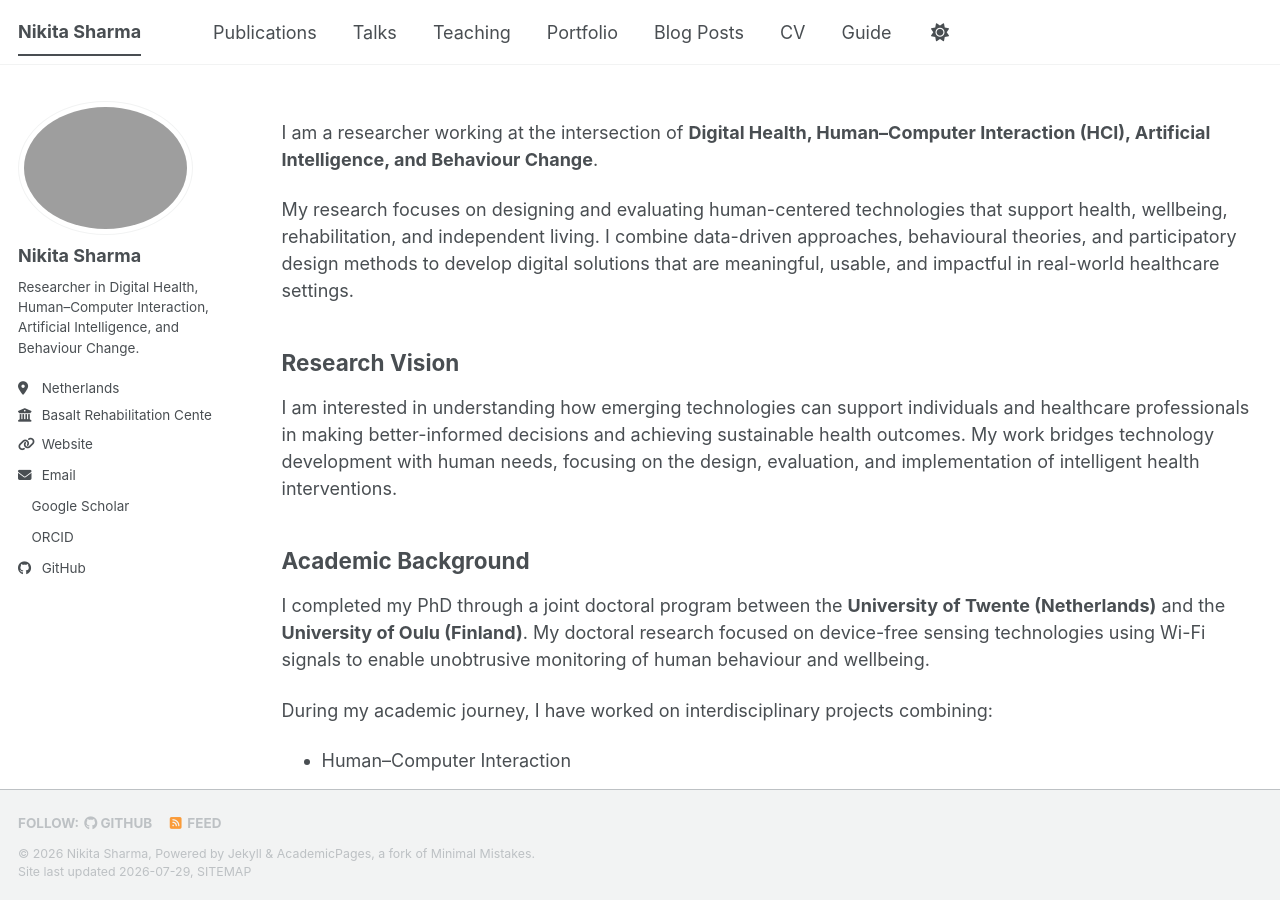
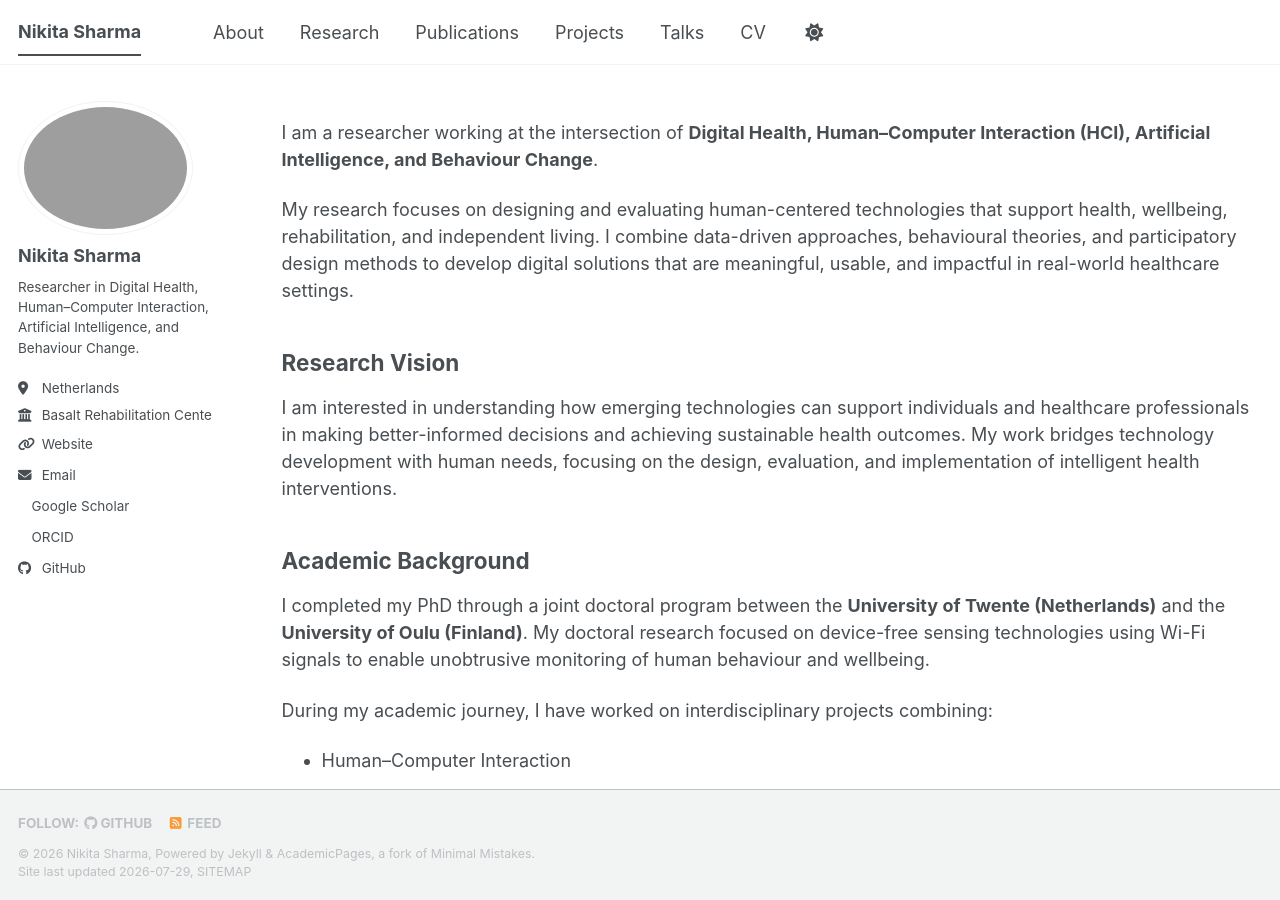
Before and after one commit to nikitasharma14/Portfolio, a Jekyll site: the page built from _pages/about.md, in a window 1280 px wide and 900 px high. Built offline with Jekyll 4.4.1, drawn with Linux system fonts in a browser that asks for light colours; a style sheet for code colours, icons or effects is not loaded.

Commit message:
Update navigation.yml

```diff
--- a/_data/navigation.yml
+++ b/_data/navigation.yml
@@ -8,26 +8,20 @@
 #      Markdown formatted page while the second is generated using JSON.
 
 main:
+  - title: "About"
+    url: /
+
+  - title: "Research"
+    url: /research/
+
   - title: "Publications"
     url: /publications/
+
+  - title: "Projects"
+    url: /portfolio/
 
   - title: "Talks"
     url: /talks/
 
-  - title: "Teaching"
-    url: /teaching/
-
-  - title: "Portfolio"
-    url: /portfolio/
-
-  - title: "Blog Posts"
-    url: /year-archive/
-
   - title: "CV"
     url: /cv/
-
-  # - title: "CV"
-  #   url: /cv-json/
-
-  - title: "Guide"
-    url: /markdown/
```
